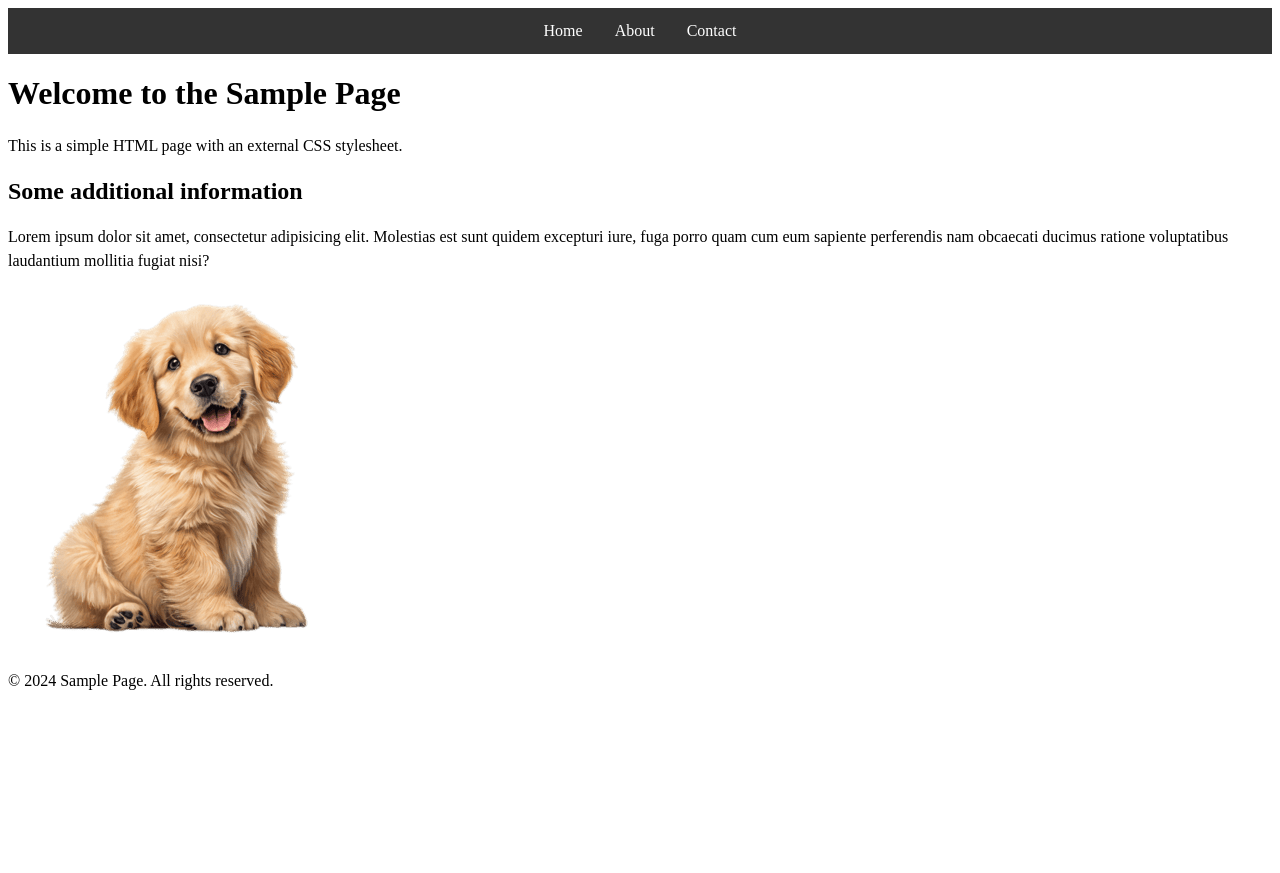
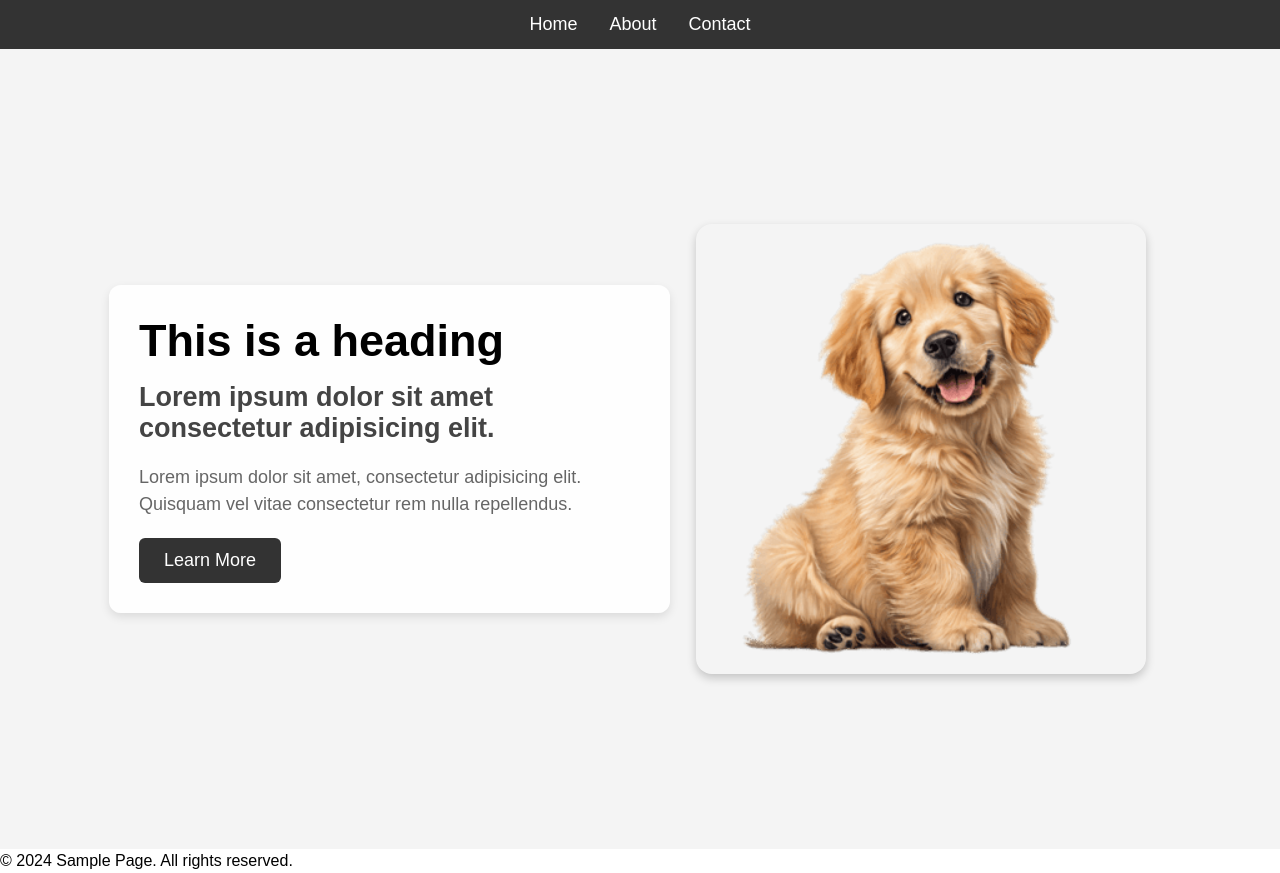
Before and after one commit to kkf-svg/Test-repo, a plain HTML site: page index.html in a window 1280 px wide. Before the commit the page ends 800 px from the top, so only its background shows below. Drawn offline with Linux system fonts and the light colour scheme.

Commit message:
added hero section

```diff
--- a/index.html
+++ b/index.html
@@ -15,12 +15,19 @@
     </ul>
 </nav>
     <body>
-        <h1>Welcome to the Sample Page</h1>
-        <p>This is a simple HTML page with an external CSS stylesheet.</p>
-    </body>
-    <h2> Some additional information</h2>
-    <p> Lorem ipsum dolor sit amet, consectetur adipisicing elit. Molestias est sunt quidem excepturi iure, fuga porro quam cum eum sapiente perferendis nam obcaecati ducimus ratione voluptatibus laudantium mollitia fugiat nisi?</p>
-    <img src="img\dog.png" alt="A cute dog">
+      <section id="hero">
+  <div class="hero-content">
+    <div class="hero-text">
+      <h1>This is a heading</h1>
+      <h2>Lorem ipsum dolor sit amet consectetur adipisicing elit.</h2>
+      <p>Lorem ipsum dolor sit amet, consectetur adipisicing elit. Quisquam vel vitae consectetur rem nulla repellendus.</p>
+      <a href="#" class="btn">Learn More</a>
+    </div>
+    <div class="hero-image">
+      <img src="img/dog.png" alt="A cute dog">
+    </div>
+  </div>
+</section>
 
     <footer>
         <p>&copy; 2024 Sample Page. All rights reserved.</p>
--- a/styles.css
+++ b/styles.css
@@ -1,3 +1,85 @@
+*{
+    margin: 0;
+    padding: 0;
+    box-sizing: border-box;
+}
+
+html{
+    font-family: Arial, sans-serif;
+    font-size: 18px;
+}
+
+#hero {
+  width: 100%;
+  min-height: 100vh;
+  display: flex;
+  align-items: center;
+  justify-content: center;
+  background-color: #f4f4f4;
+  padding: 50px;
+}
+
+/* Content container */
+.hero-content {
+  display: flex;
+  align-items: center;
+  justify-content: space-between;
+  width: 90%;
+  max-width: 1200px;
+}
+
+/* Text Box */
+.hero-text {
+  flex: 1;
+  background-color: rgba(255, 255, 255, 0.9);
+  padding: 30px;
+  border-radius: 12px;
+  box-shadow: 0 4px 10px rgba(0, 0, 0, 0.1);
+}
+
+.hero-text h1 {
+  font-size: 2.5rem;
+  margin-bottom: 15px;
+}
+
+.hero-text h2 {
+  font-size: 1.5rem;
+  color: #444;
+  margin-bottom: 20px;
+}
+
+.hero-text p {
+  font-size: 1rem;
+  color: #666;
+  margin-bottom: 20px;
+}
+
+.btn {
+  display: inline-block;
+  background-color: #333;
+  color: white;
+  padding: 12px 25px;
+  border-radius: 6px;
+  text-decoration: none;
+}
+
+.btn:hover {
+  background-color: #555;
+}
+
+/* Image box */
+.hero-image {
+  flex: 1;
+  display: flex;
+  justify-content: center;
+}
+
+.hero-image img {
+  width: 100%;
+  max-width: 450px;
+  border-radius: 16px;
+  box-shadow: 0 4px 10px rgba(0, 0, 0, 0.2);
+}
 nav{
     background-color: #333;
     overflow: hidden;
```
Also changed, not shown: 1 other file.
